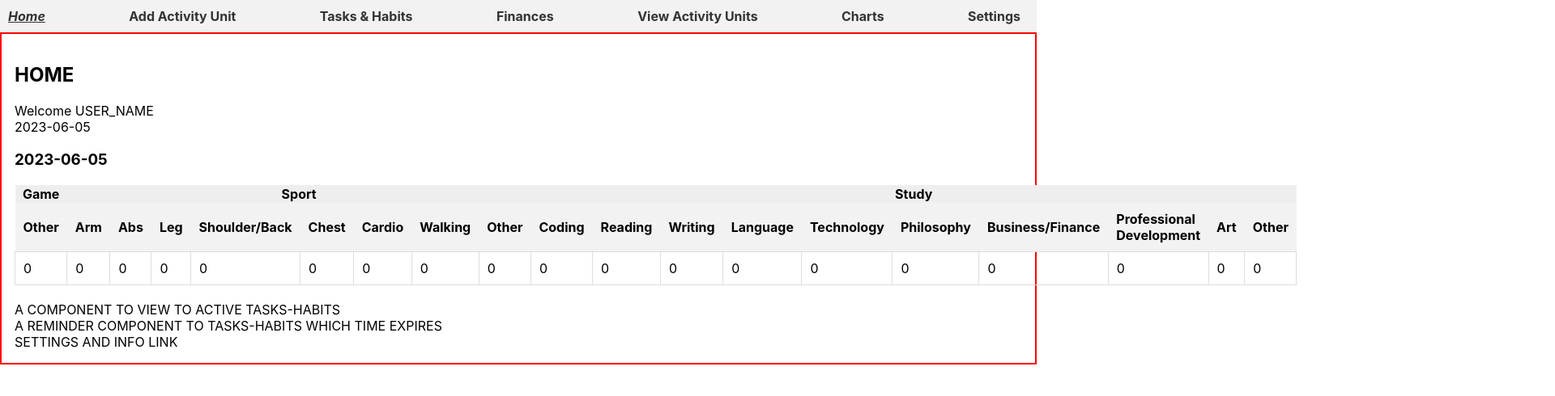
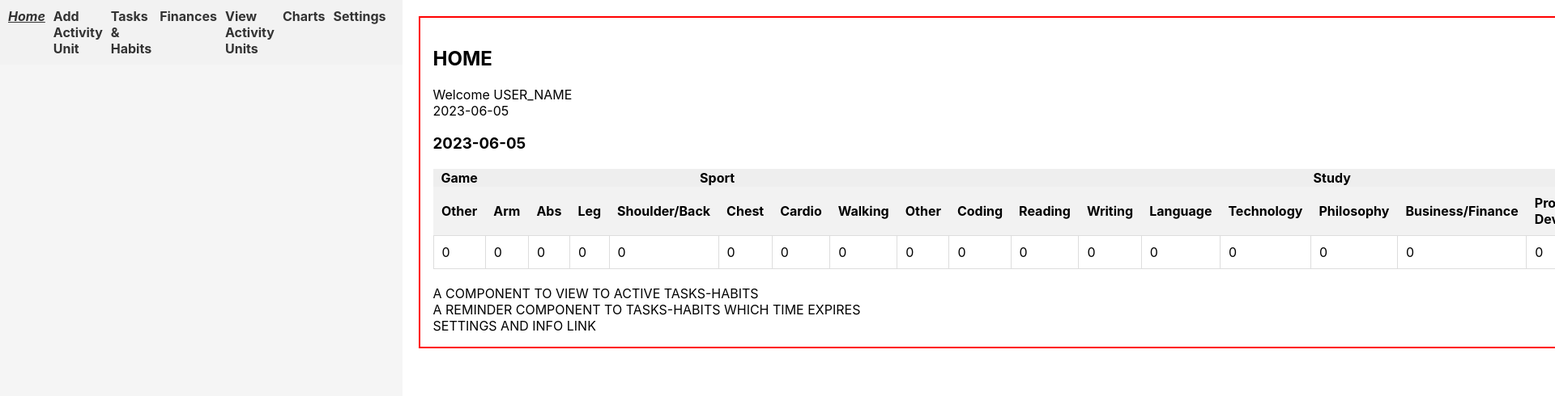
Before and after one commit to berkaysson/lifemap, a React (Create React App) app: page / in a window 1280 px wide. Shown: the top 490 px of the page at 81% size, 1920 px wide, since content can reach past the window. Built offline with nearby package versions, Linux system fonts and the light colour scheme.

Commit message:
Main layout style

```diff
--- a/src/Layout/RootLayout.js
+++ b/src/Layout/RootLayout.js
@@ -1,18 +1,37 @@
 import NavBar from "./NavBar";
 
 import { Outlet } from "react-router-dom";
+import styled from "styled-components";
+
+const RootContainer = styled.div`
+  display: grid;
+  grid-template-columns: 1fr 1fr;
+  min-height: 100vh;
+`;
+
+const Sidebar = styled.aside`
+  background-color: #f5f5f5;
+`;
+
+const MainContent = styled.main`
+  padding: 20px;
+`;
+
+const NavBarWrapper = styled(NavBar)`
+  width: 100%;
+`;
 
 const RootLayout = () => {
   return (
-    <div>
-      <header>
-        <NavBar />
-      </header>
+    <RootContainer>
+      <Sidebar>
+        <NavBarWrapper />
+      </Sidebar>
 
-      <main>
+      <MainContent>
         <Outlet />
-      </main>
-    </div>
+      </MainContent>
+    </RootContainer>
   );
 };
 
```
